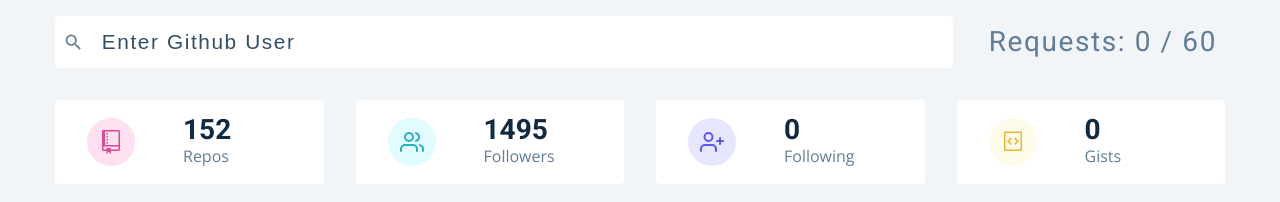
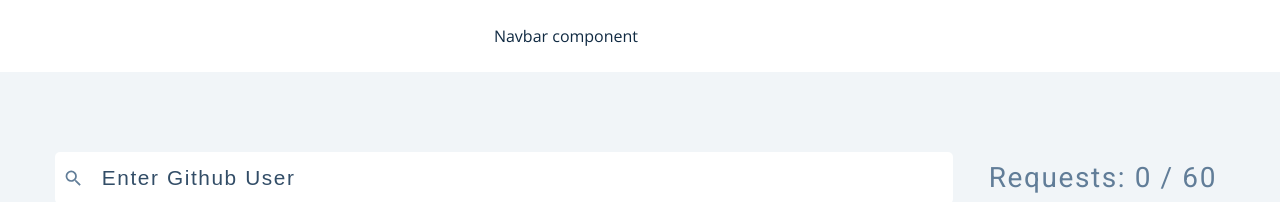
Before and after one commit to Razieh-Abedi/search-github-users, a React (Create React App) app: page / in a window 1280 px wide. Shown: the top 202 px of the page. Built offline with nearby package versions, Linux system fonts and the light colour scheme; no server answers.

Commit message:
created the search user functions

```diff
--- a/src/components/Navbar.jsx
+++ b/src/components/Navbar.jsx
@@ -1,9 +1,39 @@
-import React from 'react'
+import React from "react";
+import styled from "styled-components";
 
 function Navbar() {
-  return (
-    <div>Navbar</div>
-  )
+  return <Wrapper>Navbar component</Wrapper>;
 }
 
-export default Navbar
+const Wrapper = styled.nav`
+  padding: 1.5rem;
+  margin-bottom: 4rem;
+  background: var(--clr-white);
+  text-align: center;
+  display: grid;
+  grid-template-columns: auto auto 100px;
+  justify-content: center;
+  align-items: center;
+  gap: 1.5rem;
+  h4 {
+    margin-bottom: 0;
+    font-weight: 400;
+  }
+  img {
+    width: 35px !important;
+    height: 35px;
+    border-radius: 50%;
+    object-fit: cover;
+  }
+  button {
+    background: transparent;
+    border: transparent;
+    font-size: 1.2rem;
+    text-transform: capitalize;
+    letter-spacing: var(--spacing);
+    color: var(--clr-grey-5);
+    cursor: pointer;
+  }
+`;
+
+export default Navbar;
--- a/src/components/Search.jsx
+++ b/src/components/Search.jsx
@@ -5,17 +5,23 @@ import { GithubContext } from "../context/context";
 
 function Search() {
   const [user, setUser] = React.useState("");
-  const { requests } = React.useContext(GithubContext);
-  console.log(requests);
+  const { requests, error, searchGithubUser } = React.useContext(GithubContext);
 
   const handleSubmit = (e) => {
     e.preventDefault();
-    console.log(user);
+    if (user) {
+      searchGithubUser(user);
+    }
   };
 
   return (
     <section className="section">
       <Wrapper className="section-center">
+        {error.show && (
+          <ErrorWrapper>
+            <p>{error.msg}</p>
+          </ErrorWrapper>
+        )}
         <form onSubmit={handleSubmit}>
           <div className="form-control">
             <MdSearch />
--- a/src/context/context.js
+++ b/src/context/context.js
@@ -14,6 +14,21 @@ const GithubProvider = ({ children }) => {
   const [followers, setFollowers] = useState(mockFollowers);
   const [requests, setRequests] = useState(0);
   const [isLoading, setIsLoading] = useState(false);
+  const [error, setError] = useState({ show: false, msg: "" });
+
+  //search user
+  const searchGithubUser = async (user) => {
+    toggleError();
+    // setLoading(false)
+    const response = await axios(`${rootUrl}/users/${user}`).catch((err) => {
+      console.log(err);
+    });
+    if (response) {
+      setGithubUser(response.data);
+    } else {
+      toggleError(true, "there is no user with that username!");
+    }
+  };
 
   //check rate
   const checkRequests = () => {
@@ -24,17 +39,31 @@ const GithubProvider = ({ children }) => {
         } = data;
         setRequests(remaining);
         if (remaining === 0) {
-          //throw an error
+          toggleError(true, "Sorry, you have exceeded your hourly rate limit!");
         }
       })
       .catch((err) => {
         console.log(err);
       });
   };
+
+  function toggleError(show = false, msg = "") {
+    setError({ show, msg });
+  }
+
   useEffect(checkRequests, []);
 
   return (
-    <GithubContext.Provider value={{ githubUser, repos, followers, requests }}>
+    <GithubContext.Provider
+      value={{
+        githubUser,
+        repos,
+        followers,
+        requests,
+        error,
+        searchGithubUser,
+      }}
+    >
       {children}
     </GithubContext.Provider>
   );
--- a/src/pages/Dashboard.jsx
+++ b/src/pages/Dashboard.jsx
@@ -5,7 +5,7 @@ import { Info, User, Search, Navbar, Repos } from "../components/index";
 function Dashboard() {
   return (
     <main>
-      {/* <Navbar /> */}
+      <Navbar />
       <Search />
       <Info />
       <User />
```
